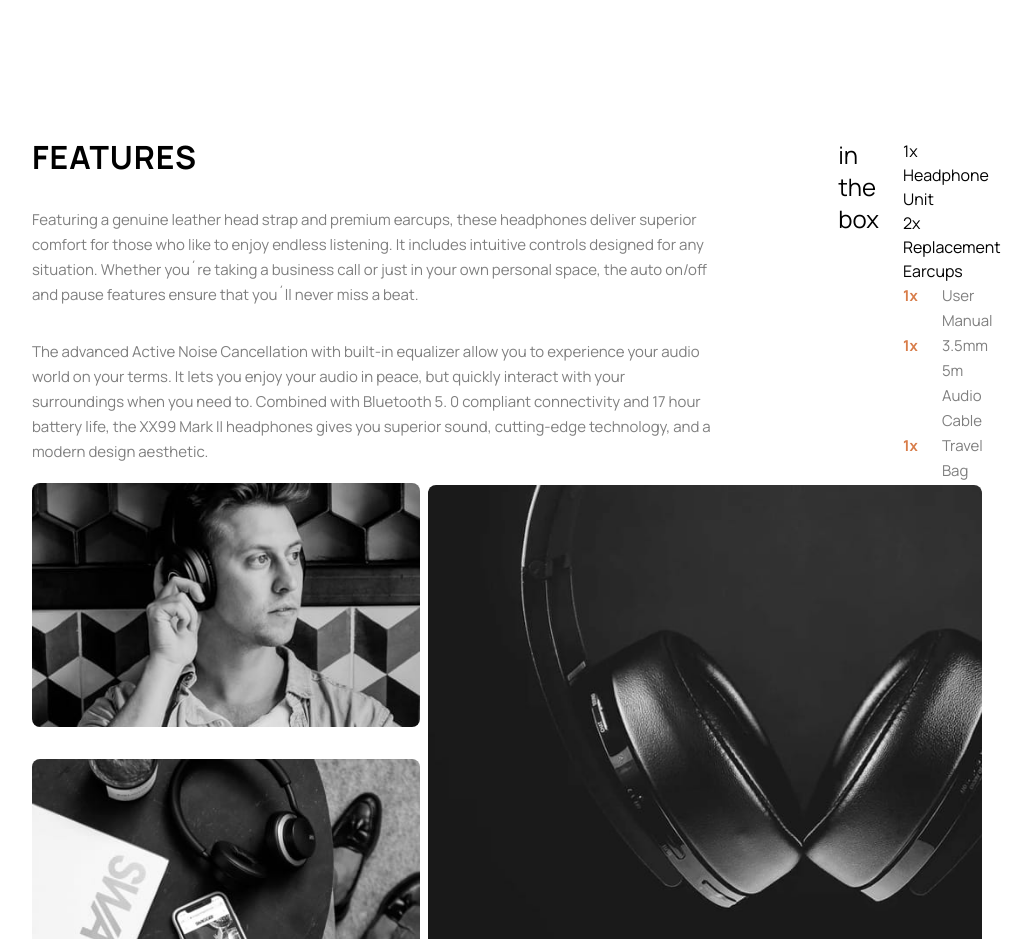
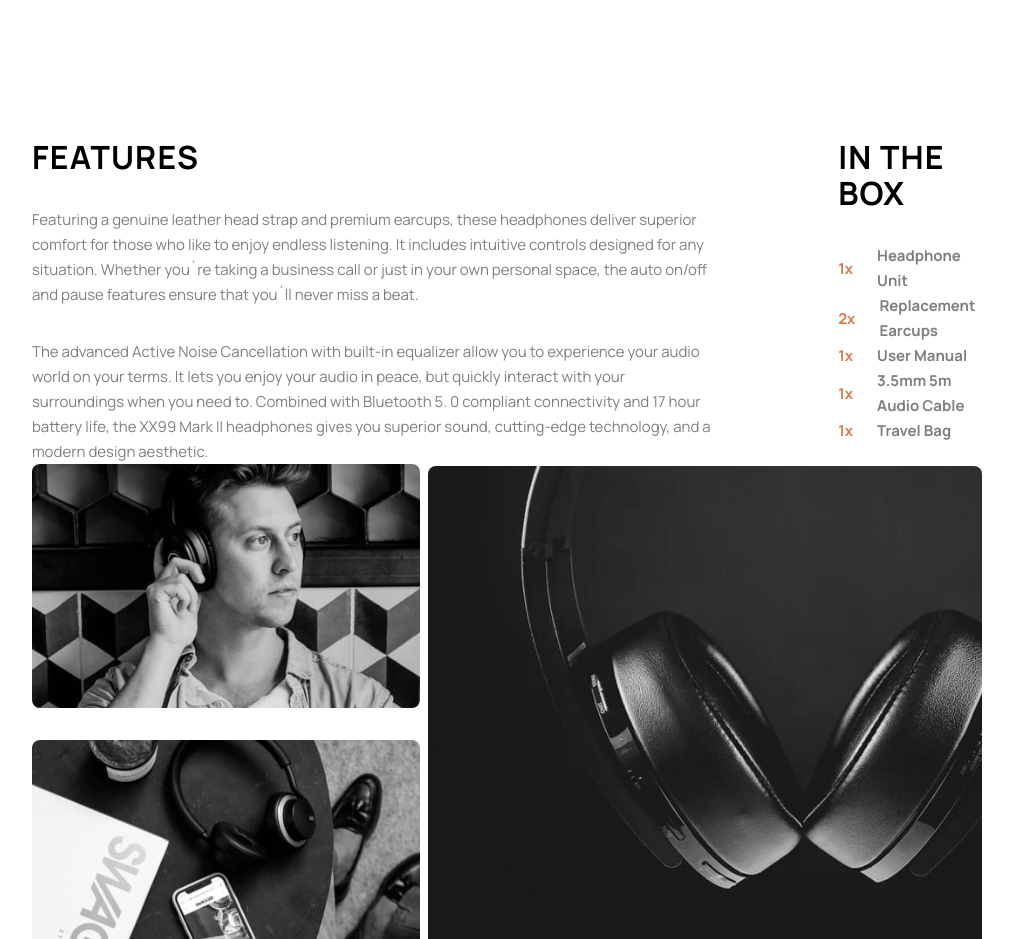
Before and after one commit to Youmnaelzany/audiophile-ecommerce-website-two, an Astro site: page /product-xx99-mark-two-headphones in a window 1280 px wide. Shown: the part 780-1719 px from the top of the page, without its empty margins (133-1165 px from the left). Built offline with nearby package versions, Linux system fonts and the light colour scheme; Astro itself is replaced by a stand-in of ours.

Commit message:
finished index for 3 responsive  versions

```diff
--- a/src/pages/index.astro
+++ b/src/pages/index.astro
@@ -43,7 +43,7 @@ import BestAudioGear from "../components/BestAudioGear.astro";
     <section
       class="relative mx-6 mb-4 mt-[7.37rem] flex h-[37.5rem] flex-col items-center justify-center gap-8 overflow-hidden rounded-lg bg-[#D87D4A] px-[1.44rem] pb-[3.44rem] pt-[3.56rem] text-center text-[#fff] md:mx-10 md:mb-8 md:mt-24 md:h-[45rem] md:gap-16 md:px-[10.56rem] md:pb-16 md:pt-[3.25rem] lg:mx-[10.31rem] lg:mb-12 lg:mt-[10.5rem] lg:h-[35rem] lg:flex-row lg:justify-between lg:gap-[8.64rem] lg:pl-[7.34rem] lg:pr-[5.94rem] lg:pt-[6rem] lg:text-left"
     >
-      <picture>
+      <!-- <picture>
         <source
           media="(min-width:1024px )"
           srcset="/images/home/desktop/pattern-circles.svg"
@@ -57,7 +57,7 @@ import BestAudioGear from "../components/BestAudioGear.astro";
           alt=""
           class="absolute top-[-4rem] z-0 bg-cover bg-no-repeat md:right-[-0.5rem] md:top-[-10rem] lg:left-[-8rem] lg:top-[-5rem]"
         />
-      </picture>
+      </picture> -->
 
       <picture>
         <source
@@ -88,11 +88,11 @@ import BestAudioGear from "../components/BestAudioGear.astro";
           Upgrade to premium speakers that are phenomenally built to deliver
           truly remarkable sound.
         </p>
-        <a
-          href="/product-zx9-speaker"
-          class="flex h-12 w-40 items-center justify-center bg-[#000] text-sm font-bold uppercase leading-normal tracking-[0.0625rem] text-[#fff]"
-          >See Product</a
+        <div
+          class="flex h-12 w-40 items-center justify-center bg-[#000] text-sm font-bold uppercase leading-normal tracking-[0.0625rem] text-[#fff] transition-all duration-500 ease-in-out hover:bg-[#4C4C4C]"
         >
+          <a href="/product-zx9-speaker" class="">See Product</a>
+        </div>
       </div>
     </section>
     <!-- ZX7 SPEAKER -->
@@ -102,13 +102,13 @@ import BestAudioGear from "../components/BestAudioGear.astro";
       <h2
         class="w-[14rem] text-[1.75rem] font-bold uppercase leading-normal tracking-[0.125rem]"
       >
-        ZX9 SPEAKER
+        ZX7 SPEAKER
       </h2>
-      <a
-        href="/product-zx9-speaker"
-        class="flex h-12 w-40 items-center justify-center border border-solid border-[#000] bg-transparent text-sm font-bold uppercase leading-normal tracking-[0.0625rem] text-[#000]"
-        >See Product</a
+      <div
+        class="flex h-12 w-40 items-center justify-center border border-solid border-[#000] bg-transparent text-sm font-bold uppercase leading-normal tracking-[0.0625rem] text-[#000] transition-all duration-500 ease-in-out hover:bg-[#000] hover:text-[#fff]"
       >
+        <a href="/product-zx9-speaker" class="">See Product</a>
+      </div>
     </section>
     <!-- YX1 EARPHONES -->
     <section
@@ -130,18 +130,18 @@ import BestAudioGear from "../components/BestAudioGear.astro";
         />
       </picture>
       <div
-        class="flex h-[12.5rem] w-[20.4375rem] flex-col justify-center gap-8 rounded-lg bg-[#F1F1F1] px-4 md:h-[20rem] md:w-[21.1875rem] lg:h-[20rem] lg:w-[33.75rem]"
+        class="flex h-[12.5rem] w-[21.1875rem] flex-col justify-center gap-8 rounded-lg bg-[#F1F1F1] px-4 md:h-[20rem] md:w-[21.1875rem] lg:h-[20rem] lg:w-[33.75rem] lg:pl-[5.94rem]"
       >
         <h2
           class="text-[1.75rem] font-bold uppercase leading-normal tracking-[0.125rem] text-[#000]"
         >
           YX1 EARPHONES
         </h2>
-        <a
-          href="/product-earphones"
-          class="flex h-12 w-40 items-center justify-center border border-solid border-[#000] bg-transparent text-sm font-bold uppercase leading-normal tracking-[0.0625rem] text-[#000]"
-          >See Product</a
+        <div
+          class="flex h-12 w-40 items-center justify-center border border-solid border-[#000] bg-transparent text-sm font-bold uppercase leading-normal tracking-[0.0625rem] text-[#000] transition-all duration-500 ease-in-out hover:bg-[#000] hover:text-[#fff]"
         >
+          <a href="/product-earphones" class="">See Product</a>
+        </div>
       </div>
     </section>
     <!-- Best Audio Gear -->
--- a/src/pages/product-xx99-mark-two-headphones.astro
+++ b/src/pages/product-xx99-mark-two-headphones.astro
@@ -84,12 +84,12 @@ import BestAudioGear from "../components/BestAudioGear.astro";
     </section>
     <!-- Features & In The Box -->
     <section
-      class="mx-6 mt-[5.5rem] flex flex-col gap-[5.5rem] md:mx-10 md:mt-[7.5rem] md:gap-[7.5rem] lg:mx-[10.31rem] lg:mt-40 lg:flex-row"
+      class="mx-6 mt-[5.5rem] flex flex-col gap-[5.5rem] md:mx-10 md:mt-[7.5rem] md:gap-[7.5rem] lg:mx-[10.31rem] lg:mt-40 lg:flex-row lg:items-start"
     >
       <!-- FEATURES -->
       <div class="flex flex-col gap-6 text-[#000] md:gap-8">
         <h2
-          class="text-2xl font-bold uppercase leading-[2.25rem] tracking-[0.05356rem] md:text-[2rem]"
+          class="text-2xl font-bold uppercase leading-[2.25rem] tracking-[0.05356rem] md:text-[2rem] md:tracking-[0.07144rem]"
         >
           FEATURES
         </h2>
@@ -113,49 +113,71 @@ import BestAudioGear from "../components/BestAudioGear.astro";
         </p>
       </div>
       <!-- In The Box -->
-      <div class="flex gap-6 text-[#000]">
-        <h2 class="text-2xl">in the box</h2>
+      <div
+        class="flex flex-col gap-6 text-[#000] md:flex-row md:gap-44 lg:flex-col lg:gap-8"
+      >
+        <h2
+          class="text-2xl font-bold uppercase leading-[2.25rem] tracking-[0.05356rem] md:text-[2rem] md:tracking-[0.07144rem]"
+        >
+          in the box
+        </h2>
         <div class="">
-          <div class="">
-            <h3 class="">1x</h3>
-            <h3 class="">Headphone Unit</h3>
-          </div>
-          <div class="">
-            <h3 class="">2x</h3>
-            <h3 class="">Replacement Earcups</h3>
-          </div>
-          <div class="flex gap-6">
+          <div class="flex items-center justify-start gap-6">
             <h3
               class="text-[0.9375rem] font-bold leading-[1.5625rem] text-[#D87D4A]"
             >
               1x
             </h3>
             <h3
-              class="text-[0.9375rem] font-normal leading-[1.5625rem] text-[#000] opacity-50"
+              class="text-[0.9375rem] font-bold leading-[1.5625rem] opacity-50"
             >
-              User Manual
+              Headphone Unit
             </h3>
           </div>
-          <div class="flex gap-6">
+          <div class="flex items-center justify-start gap-6">
+            <h3
+              class="text-[0.9375rem] font-bold leading-[1.5625rem] text-[#D87D4A]"
+            >
+              2x
+            </h3>
+            <h3
+              class="text-[0.9375rem] font-bold leading-[1.5625rem] opacity-50"
+            >
+              Replacement Earcups
+            </h3>
+          </div>
+          <div class="flex items-center justify-start gap-6">
             <h3
               class="text-[0.9375rem] font-bold leading-[1.5625rem] text-[#D87D4A]"
             >
               1x
             </h3>
             <h3
-              class="text-[0.9375rem] font-normal leading-[1.5625rem] text-[#000] opacity-50"
+              class="text-[0.9375rem] font-bold leading-[1.5625rem] opacity-50"
             >
-              3.5mm 5m Audio Cable
+              User Manual
             </h3>
           </div>
-          <div class="flex gap-6">
+          <div class="flex items-center justify-start gap-6">
             <h3
               class="text-[0.9375rem] font-bold leading-[1.5625rem] text-[#D87D4A]"
             >
               1x
             </h3>
             <h3
-              class="text-[0.9375rem] font-normal leading-[1.5625rem] text-[#000] opacity-50"
+              class="text-[0.9375rem] font-bold leading-[1.5625rem] opacity-50"
+            >
+              3.5mm 5m Audio Cable
+            </h3>
+          </div>
+          <div class="flex items-center justify-start gap-6">
+            <h3
+              class="text-[0.9375rem] font-bold leading-[1.5625rem] text-[#D87D4A]"
+            >
+              1x
+            </h3>
+            <h3
+              class="text-[0.9375rem] font-bold leading-[1.5625rem] opacity-50"
             >
               Travel Bag
             </h3>
```
